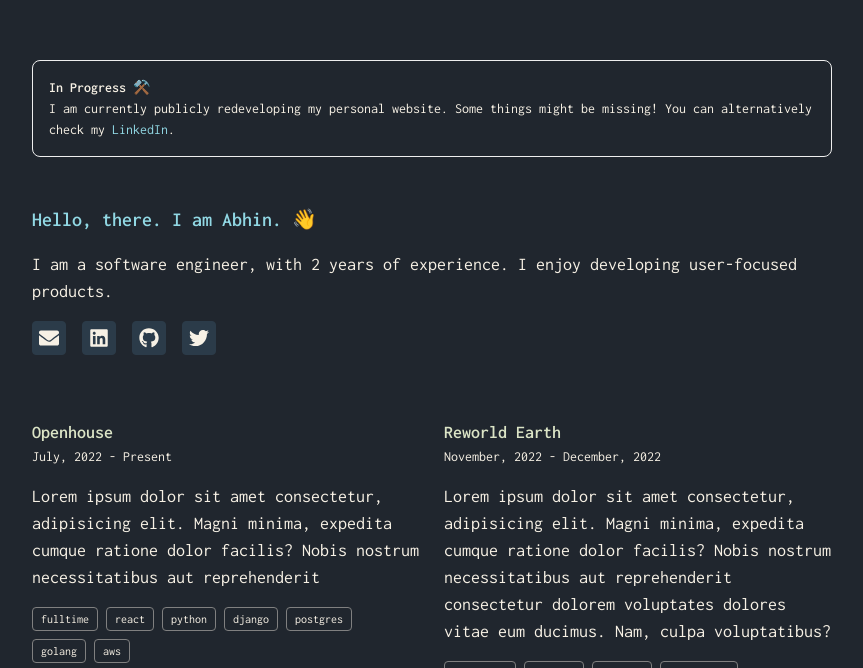
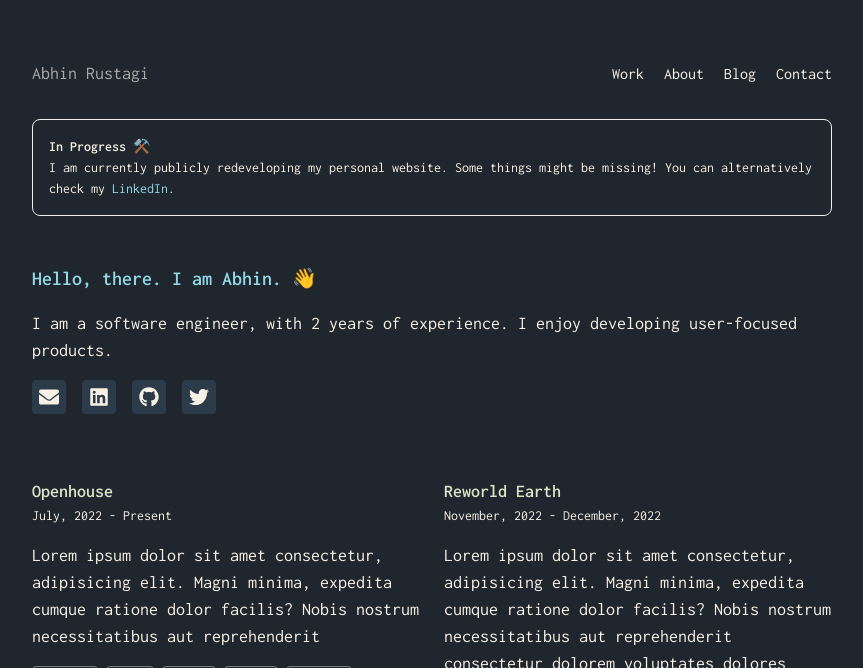
Before and after one commit to AbhinRustagi/abhin.dev-2023, a Next.js app: page / in a window 1280 px wide. Shown: the part 132-800 px from the top of the page, without its empty margins (208-1071 px from the left). Built offline with nearby package versions, Linux system fonts and the light colour scheme.

Commit message:
feat: add header

```diff
--- a/src/components/Container.tsx
+++ b/src/components/Container.tsx
@@ -1,3 +1,4 @@
+import { css } from '@emotion/react'
 import styled from '@emotion/styled'
 import { mediaQuery } from '~/styles'
 
@@ -13,3 +14,11 @@ export const Container = styled.div`
     padding-left: 0;
   }
 `
+
+export const mainStyles = css`
+  margin-top: 1rem;
+
+  ${mediaQuery.tablet} {
+    margin-top: 1rem;
+  }
+`
--- /dev/null
+++ b/src/components/Header.tsx
@@ -0,0 +1,81 @@
+import styled from '@emotion/styled'
+import { css } from '@emotion/react'
+import { Container } from './Container'
+import { mediaQuery } from '~/styles'
+import Link from 'next/link'
+import { makeKey } from '~/utils'
+
+const wrapperStyles = css`
+  margin-bottom: 2rem;
+  display: flex;
+  justify-content: space-between;
+  align-items: center;
+  font-size: 1rem;
+  color: #aaaaaa;
+
+  p {
+    margin: 0;
+  }
+
+  ${mediaQuery.tablet} {
+    margin-bottom: 2rem;
+  }
+
+  ul {
+    list-style: none;
+    display: flex;
+
+    li {
+      color: #f7f1e5;
+
+      &:not(:last-child) {
+        margin-right: 1.25rem;
+      }
+
+      a {
+        display: block;
+      }
+    }
+  }
+`
+
+interface MenuItem {
+  name: string
+  path: string
+}
+
+const menuItems: MenuItem[] = [
+  {
+    name: 'Work',
+    path: '/#work',
+  },
+  {
+    name: 'About',
+    path: '/about',
+  },
+  {
+    name: 'Blog',
+    path: '/blog',
+  },
+  {
+    name: 'Contact',
+    path: '#contact',
+  },
+]
+
+export const Header = () => {
+  return (
+    <Container as="header" css={wrapperStyles}>
+      <p>Abhin Rustagi</p>
+      <nav>
+        <ul>
+          {menuItems.map((item) => (
+            <li key={makeKey(`header-nav-item`, item.name)}>
+              <Link href={item.path}>{item.name}</Link>
+            </li>
+          ))}
+        </ul>
+      </nav>
+    </Container>
+  )
+}
--- a/src/components/index.ts
+++ b/src/components/index.ts
@@ -1,4 +1,5 @@
 export * from './Container'
+export * from './Header'
 export * from './InProgress'
 export * from './Socials'
 export * from './WorkItem'
--- a/src/pages/_app.tsx
+++ b/src/pages/_app.tsx
@@ -2,8 +2,8 @@ import type { AppProps } from 'next/app'
 import { DefaultSeo, NextSeo } from 'next-seo'
 import { defaultSeoProps } from '~/data'
 import { GlobalStyles } from '~/styles'
-import { Container } from '~/components/Container'
-import { InProgress } from '~/components'
+import { Container, mainStyles } from '~/components/Container'
+import { Header, InProgress } from '~/components'
 import '@fontsource/inconsolata'
 import '@fontsource/inconsolata/500.css'
 import '@fontsource/inconsolata/600.css'
@@ -14,7 +14,8 @@ export default function App({ Component, pageProps }: AppProps) {
       <DefaultSeo {...defaultSeoProps} />
       <NextSeo />
       <GlobalStyles />
-      <Container as="main">
+      <Header />
+      <Container as="main" css={mainStyles}>
         <InProgress />
         <Component {...pageProps} />
       </Container>
```
